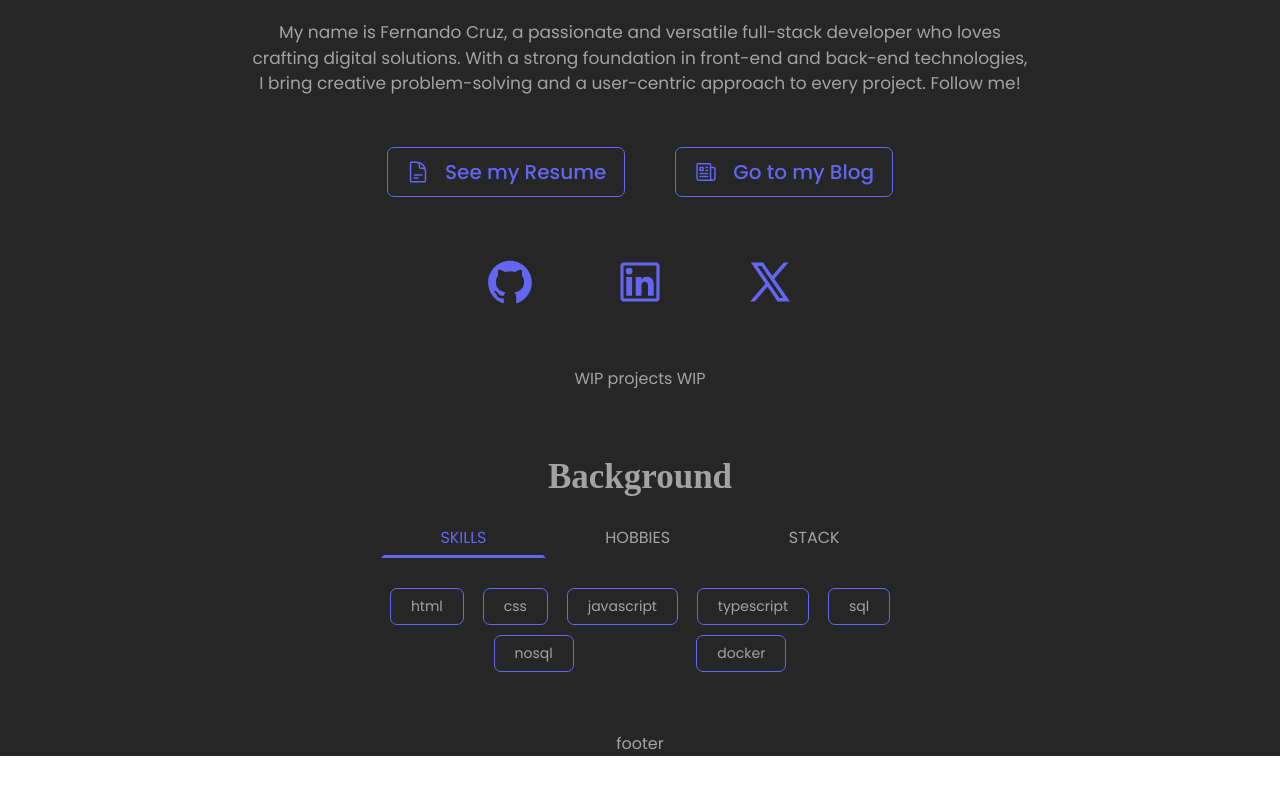
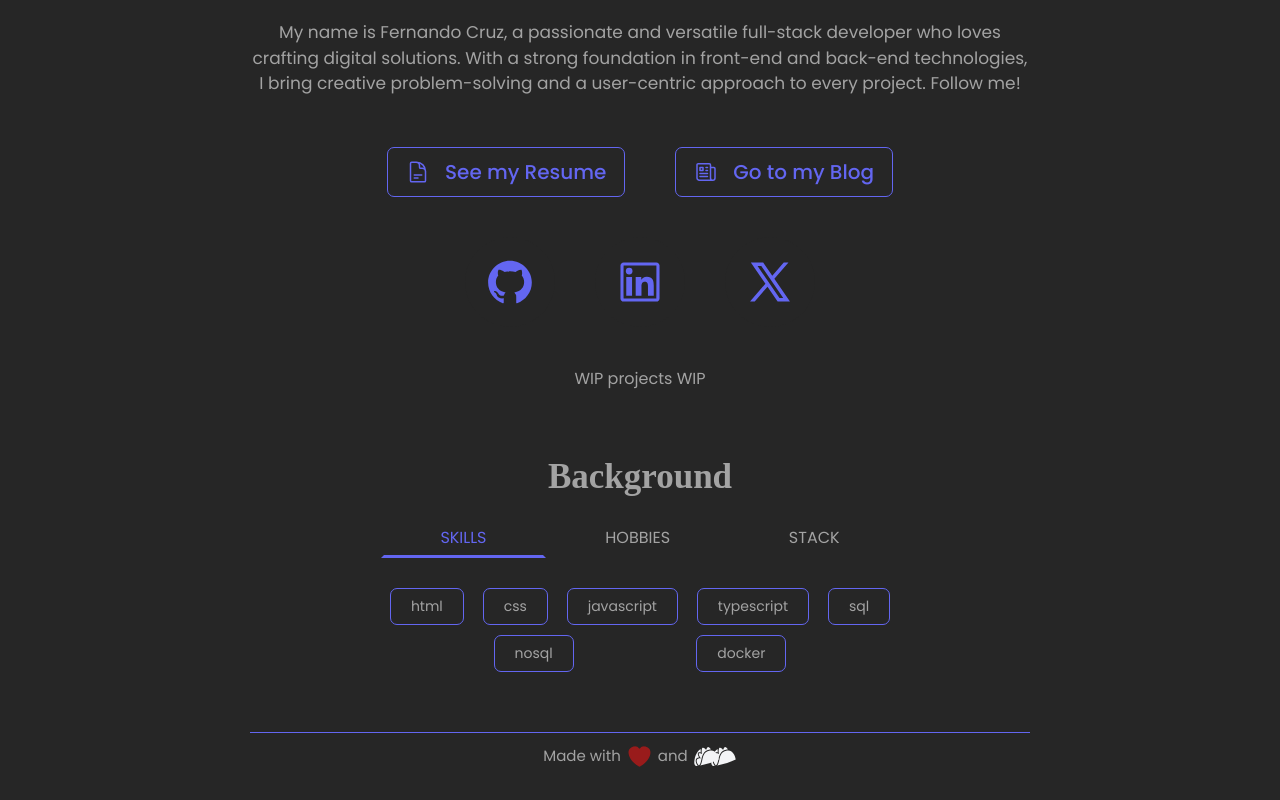
Before and after one commit to fkurusu7/bloggy-ui, a React (Vite) app: page / in a window 1280 px wide. Shown: the part 400-1200 px from the top of the page. Before the commit the page ends 1156 px from the top, so only its background shows below. Built offline with nearby package versions, Linux system fonts and the light colour scheme; a web font is replaced by a local one.

Commit message:
add footer to me page

```diff
--- a/src/features/me/Me.tsx
+++ b/src/features/me/Me.tsx
@@ -1,3 +1,6 @@
+import { GiTacos } from 'react-icons/gi';
+import { HiHeart } from 'react-icons/hi2';
+
 import MeHeader from './MeHeader';
 import MeMain from './MeMain';
 
@@ -6,7 +9,13 @@ function Me() {
     <div className="container-me">
       <MeHeader />
       <MeMain />
-      <footer className="me-footer">footer</footer>
+      <footer className="me-footer">
+        Made with <HiHeart /> and
+        <span>
+          <GiTacos />
+          <GiTacos />
+        </span>
+      </footer>
     </div>
   );
 }
--- a/src/styles/me/_me-layout.scss
+++ b/src/styles/me/_me-layout.scss
@@ -225,4 +225,36 @@
       }
     }
   }
+
+  &-footer {
+    border-top: 1px solid var(--color-brand-500);
+    width: 100%;
+    font-size: 1.5rem;
+    padding: 1rem 1rem 3rem;
+
+    display: flex;
+    justify-content: center;
+    align-items: center;
+    gap: 0.5rem;
+
+    & span {
+      display: flex;
+      align-items: center;
+    }
+
+    & svg {
+      width: 2.7rem;
+      height: 2.7rem;
+    }
+    & > svg {
+      color: var(--color-red-800);
+    }
+    & span svg {
+      color: var(--color-silver-700);
+
+      &:nth-child(even) {
+        margin-left: -1rem;
+      }
+    }
+  }
 }
```
